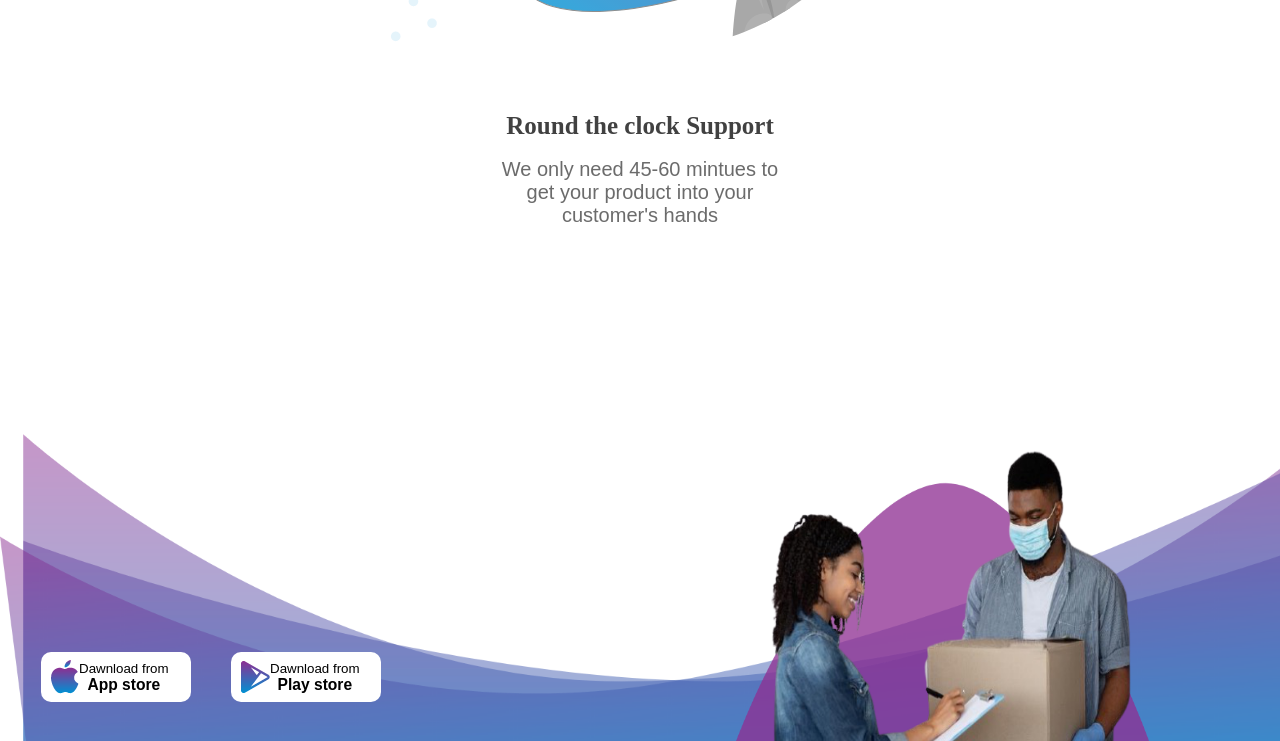
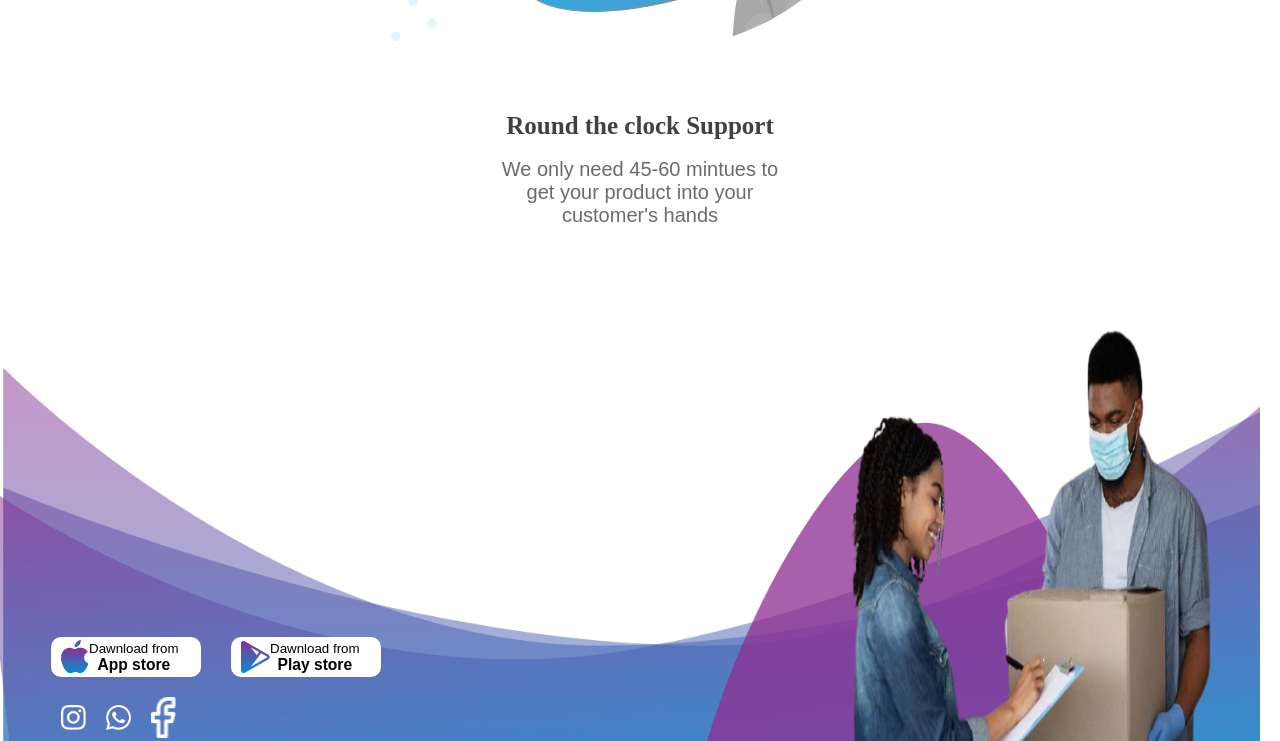
Before and after one commit to kiwihamza/kudzoca, a plain HTML site: page index.html in a window 1280 px wide. Shown: the part 2059-2800 px from the top of the page. Drawn offline with Linux system fonts and the light colour scheme.

Commit message:
Update style.css

```diff
--- a/style.css
+++ b/style.css
@@ -39,8 +39,9 @@ nav {
   height: 25px;
   border-radius: 10px;
   border: none;
-  padding: 5px;
+  padding: 10%;
   margin-right: 50px;
+
 }
 /* the end of nav-left */
 /* the end of nav bar */
@@ -200,13 +201,17 @@ nav {
 /* the start of footer */
 footer {
   background-image: url("Group 1131.png");
-  background-size: 110% 800px;
-  background-repeat: no-repeat;
+  background-size: 110% 900px;
+
   display: flex;
-  margin-top: 100px;
+  margin: 20px 0 0 ;
   width: 100%;
-  height: 700px;
-  justify-content: space-between;
+  height: 600px;
+  justify-content:space-between;
+  margin-left: -20px;
+  margin-right: -30px;
+
+  overflow:hidden
 }
 .right {
   position: absolute;
@@ -214,6 +219,8 @@ footer {
 
 }
 .button {
+  position: absolute;
+  top:50px;
   display: flex;
   justify-content: space-around;
   margin: 20px;
@@ -222,42 +229,44 @@ button {
   display: flex;
   text-align: center;
   width: 150px;
-  height: 50px;
+  height: 40px;
   border-radius: 10px;
   text-align: center;
   padding: 10px;
-  margin: 20px;
+  margin: 20px 0px 20px 30px;
   border: none;
   background-color: white;
 }
 .icons {
   position: absolute;
-  top: 30%;
+ top: 40px;
+ left:-50px;
   display: flex;
   justify-content: space-between;
   text-align: center;
-  font-size: 12px;
   margin: 50px;
   padding: 50px;
 }
 .icons1 {
   margin: 10px;
-  font-size: 8px;
+  width: 25px;
 }
 .left {
   position: relative;
 }
 .left img {
   position: absolute;
-  left: 700px;
+  left: 800px;
   top: -250px;
   width: 500px;
-  height: 400px;
+  height: 550px;
 }
 .footer {
+  display: flex;
   position: absolute;
-  margin-left: 20px;
+  margin-left: 10px;
   top: 200px;
+  width: 100%;
 }
 
 .links {
@@ -266,5 +275,6 @@ button {
   color: white;
   margin: 20px;
   font-family: Arial, Helvetica, sans-serif;
-  font-size: 14px;
+  font-size: 16px;
+
 }
```
